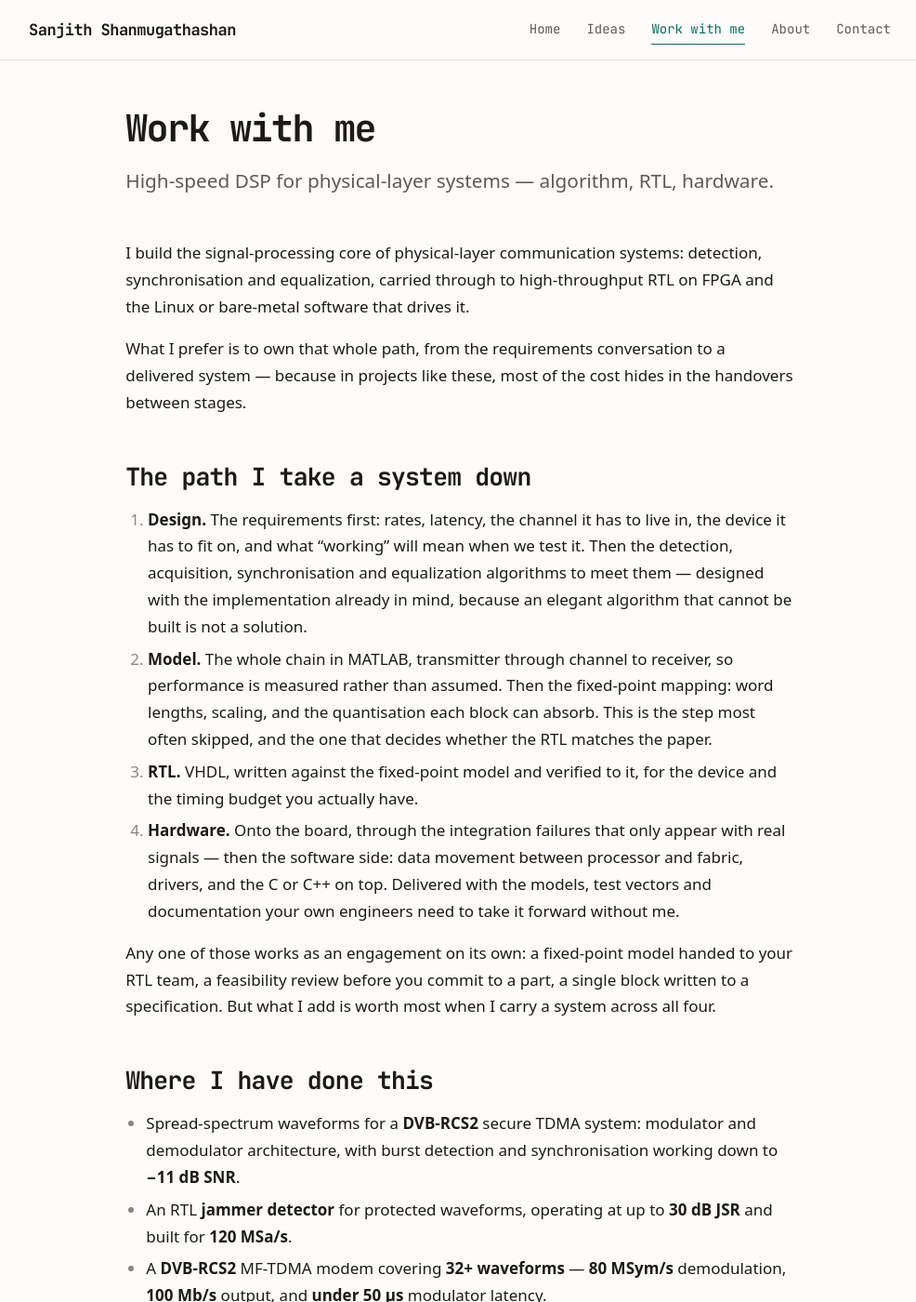
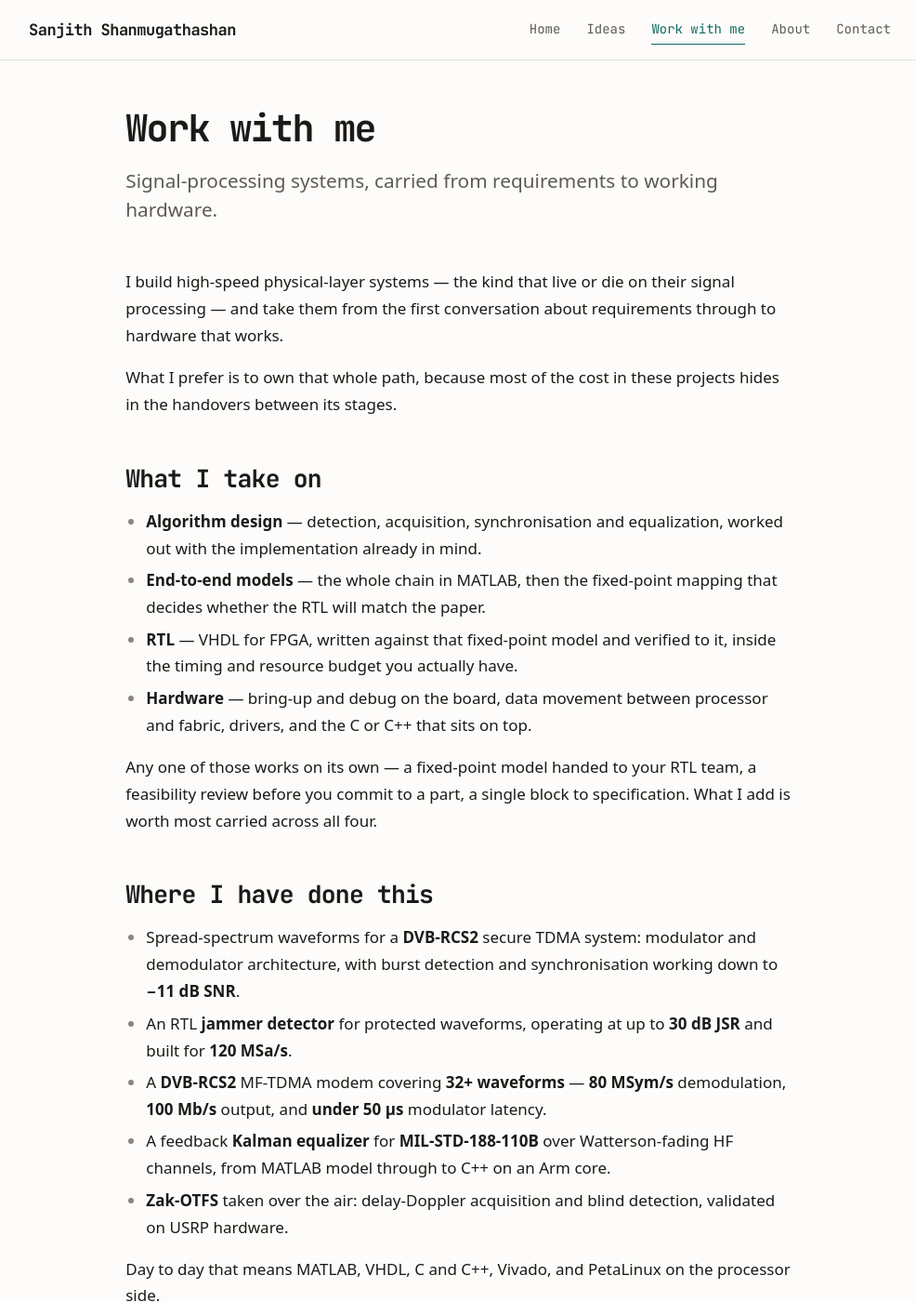
Before and after one commit to sanjith1999/sanjith1999.github.io, a Jekyll site: the page built from work.md, in a window 1280 px wide and 1400 px high. Shown: the whole window at 93% size, without its empty margins (145-1131 px from the left). Built offline with Jekyll 4.4.1, drawn with Linux system fonts in a browser that asks for light colours; some web fonts are replaced.

Commit message:
WIP001: Restore the compact shape on /work/
The four numbered stages were accurate but read as a procedure rather
than a page. Back to the short bullet list of the earlier version, with
the end-to-end meaning kept: algorithm design, end-to-end models and the
fixed-point mapping, RTL, hardware bring-up - then one line saying any
of them works alone but the value is in carrying all four.

"Physical-layer" now appears once, in the opening, rather than through
the whole page.

Co-Authored-By: Claude Opus 5 <noreply@anthropic.com>

```diff
--- a/work.md
+++ b/work.md
@@ -1,38 +1,30 @@
 ---
 title: Work with me
 permalink: /work/
-subtitle: High-speed DSP for physical-layer systems — algorithm, RTL, hardware.
+subtitle: Signal-processing systems, carried from requirements to working hardware.
 ---
 
-I build the signal-processing core of physical-layer communication systems: detection,
-synchronisation and equalization, carried through to high-throughput RTL on FPGA and the
-Linux or bare-metal software that drives it.
+I build high-speed physical-layer systems — the kind that live or die on their signal
+processing — and take them from the first conversation about requirements through to
+hardware that works.
 
-What I prefer is to own that whole path, from the requirements conversation to a
-delivered system — because in projects like these, most of the cost hides in the
-handovers between stages.
+What I prefer is to own that whole path, because most of the cost in these projects hides
+in the handovers between its stages.
 
-## The path I take a system down
+## What I take on
 
-1. **Design.** The requirements first: rates, latency, the channel it has to live in,
-   the device it has to fit on, and what "working" will mean when we test it. Then the
-   detection, acquisition, synchronisation and equalization algorithms to meet them —
-   designed with the implementation already in mind, because an elegant algorithm that
-   cannot be built is not a solution.
-2. **Model.** The whole chain in MATLAB, transmitter through channel to receiver, so
-   performance is measured rather than assumed. Then the fixed-point mapping: word
-   lengths, scaling, and the quantisation each block can absorb. This is the step most
-   often skipped, and the one that decides whether the RTL matches the paper.
-3. **RTL.** VHDL, written against the fixed-point model and verified to it, for the
-   device and the timing budget you actually have.
-4. **Hardware.** Onto the board, through the integration failures that only appear with
-   real signals — then the software side: data movement between processor and fabric,
-   drivers, and the C or C++ on top. Delivered with the models, test vectors and
-   documentation your own engineers need to take it forward without me.
+- **Algorithm design** — detection, acquisition, synchronisation and equalization, worked
+  out with the implementation already in mind.
+- **End-to-end models** — the whole chain in MATLAB, then the fixed-point mapping that
+  decides whether the RTL will match the paper.
+- **RTL** — VHDL for FPGA, written against that fixed-point model and verified to it,
+  inside the timing and resource budget you actually have.
+- **Hardware** — bring-up and debug on the board, data movement between processor and
+  fabric, drivers, and the C or C++ that sits on top.
 
-Any one of those works as an engagement on its own: a fixed-point model handed to your
-RTL team, a feasibility review before you commit to a part, a single block written to a
-specification. But what I add is worth most when I carry a system across all four.
+Any one of those works on its own — a fixed-point model handed to your RTL team, a
+feasibility review before you commit to a part, a single block to specification. What I
+add is worth most carried across all four.
 
 ## Where I have done this
 
```
